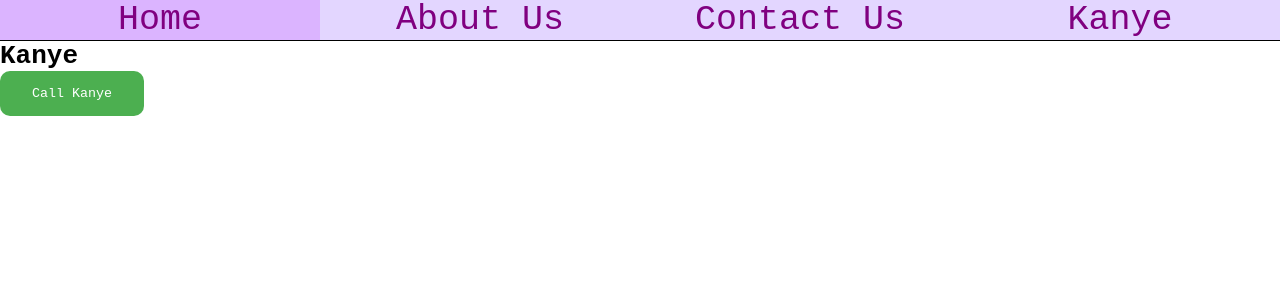
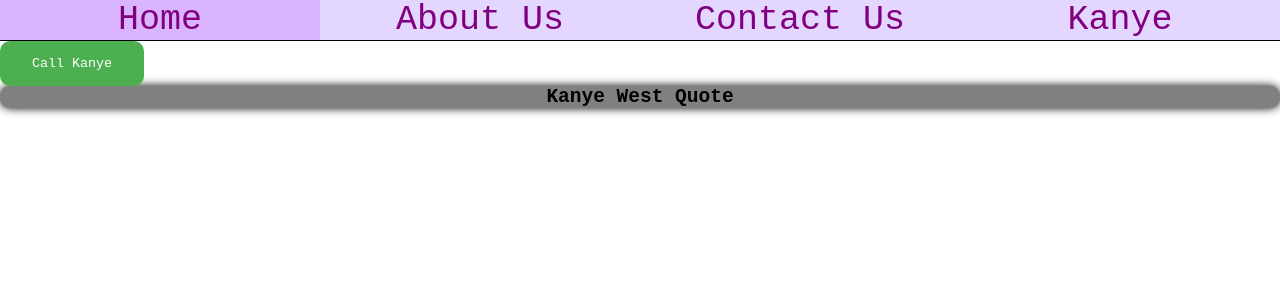
Before and after one commit to OmerMunk/smart-form-john-bryce-teaching, a React (Create React App) app: page /kanye in a window 1280 px wide. Shown: the top 300 px of the page. Built offline with nearby package versions, Linux system fonts and the light colour scheme.

Commit message:
kanye rest implementation

```diff
--- a/src/pages/Kanye/Kanye.tsx
+++ b/src/pages/Kanye/Kanye.tsx
@@ -1,19 +1,25 @@
 import axios from "axios";
 import Button from "../../components/Button/Button";
+import {useState} from "react";
+import Box from "../../components/Box/Box";
 
 const API_URL: string = 'https://api.kanye.rest'
 const Kanye = () => {
 
-    const callAPI = () => {
-        axios.get(API_URL)
+    const [quote, setQuote] = useState<string>('')
+
+
+    const callAPI =  async () => {
+        const response = await axios.get(API_URL);
+        setQuote(response.data.quote)
     }
 
     return (
         <>
-            <h1>
-                Kanye
-            </h1>
             <Button buttonType={"primary"} onClick={callAPI} text={'Call Kanye'}/>
+            <Box color={'gray'} title={'Kanye West Quote'}>
+                {quote}
+            </Box>
         </>
     )
 }
```
